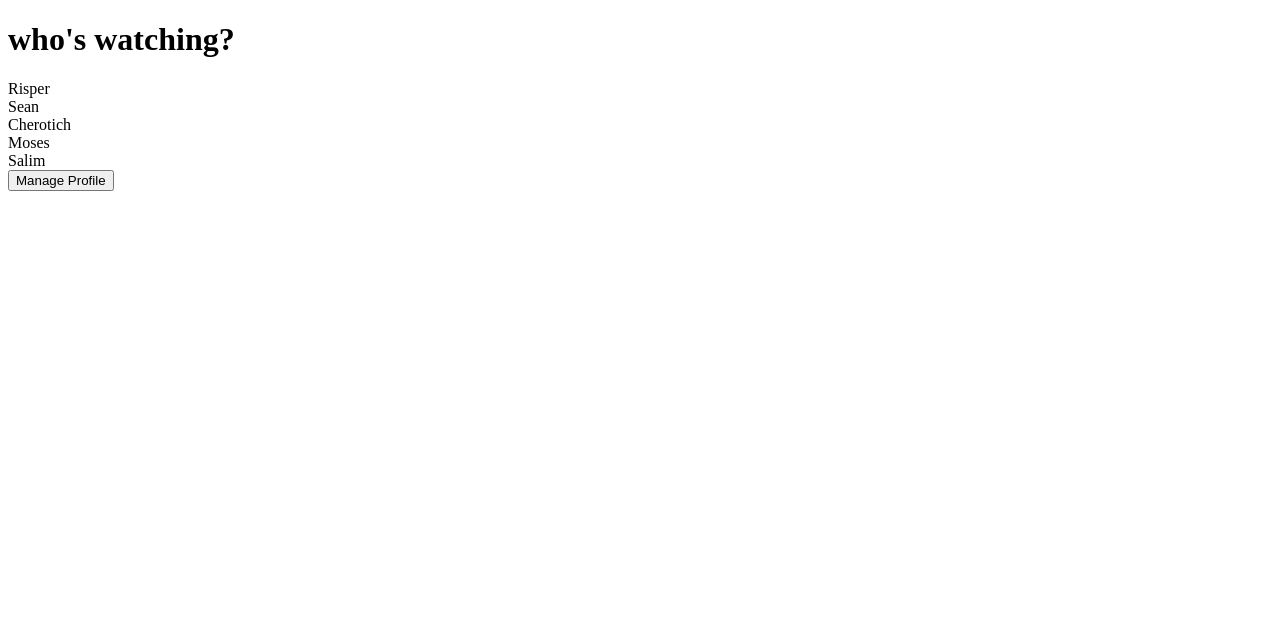
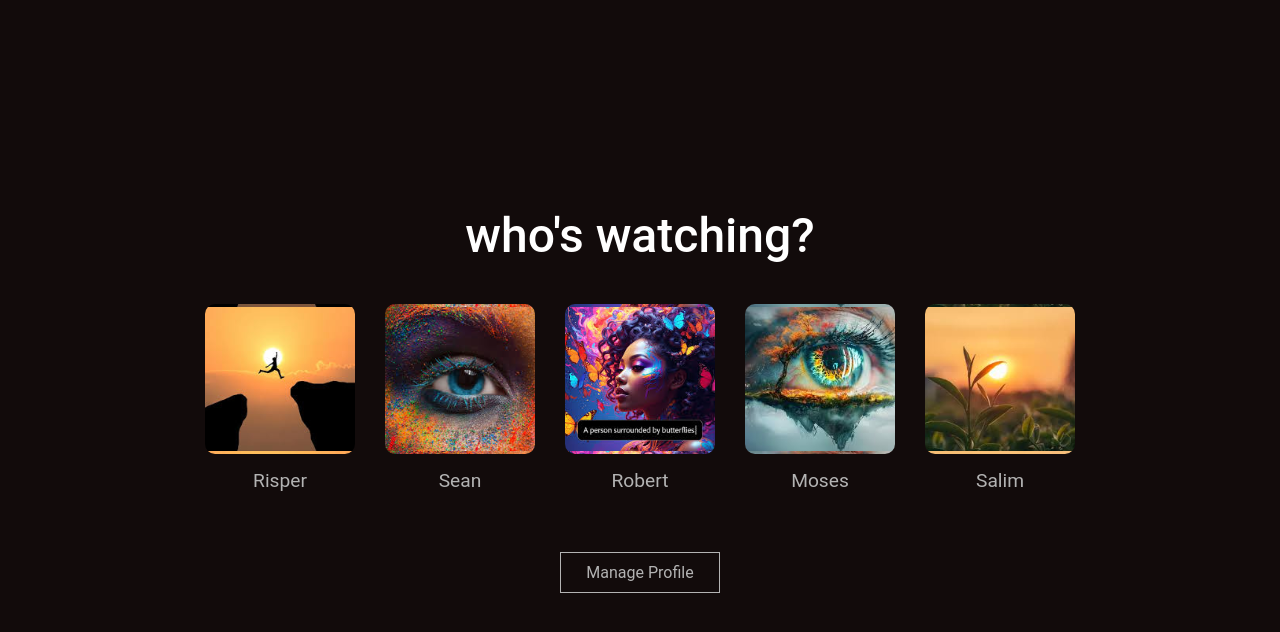
Before and after one commit to Salim-Sebil/netflix-profiles, a plain HTML site: page index.html in a window 1280 px wide. Drawn offline with Linux system fonts and the light colour scheme.

Commit message:
add html file

```diff
--- a/index.html
+++ b/index.html
@@ -4,6 +4,8 @@
     <meta charset="UTF-8">
     <meta name="viewport" content="width=device-width, initial-scale=1.0">
     <title>Profiles</title>
+    <link rel="stylesheet" href="mystyle.css">
+
 </head>
 <body>
 
@@ -11,29 +13,30 @@
 
     <div class="profiles-container">
         <div class="profile">
-            <div class="avatar" style="background-image: ;"></div>
+            <div class="avatar" style="background-image: url('/assets/p1.jpeg')"></div>
             <div class="name"> Risper</div>
         </div>
 
          <div class="profile">
-            <div class="avatar"></div>
+            <div class="avatar" style="background-image: url('/assets/p2.jpeg')"></div>
             <div class="name"> Sean</div>
         </div>
 
          <div class="profile">
-            <div class="avatar"></div>
-            <div class="name"> Cherotich</div>
+            <div class="avatar" style="background-image: url('/assets/p3.jpeg');"></div>
+            <div class="name"> Robert</div>
         </div>
 
          <div class="profile">
-            <div class="avatar"></div>
+            <div class="avatar" style="background-image: url('/assets/p4.jpeg');"></div>
             <div class="name"> Moses</div>
         </div>
 
          <div class="profile">
-            <div class="avatar"></div>
+            <div class="avatar" style="background-image: url('/assets/p5.jpeg');"></div>
             <div class="name"> Salim</div>
         </div>
+    </div>
 
          <button class="manage">Manage Profile</button>
 
```
